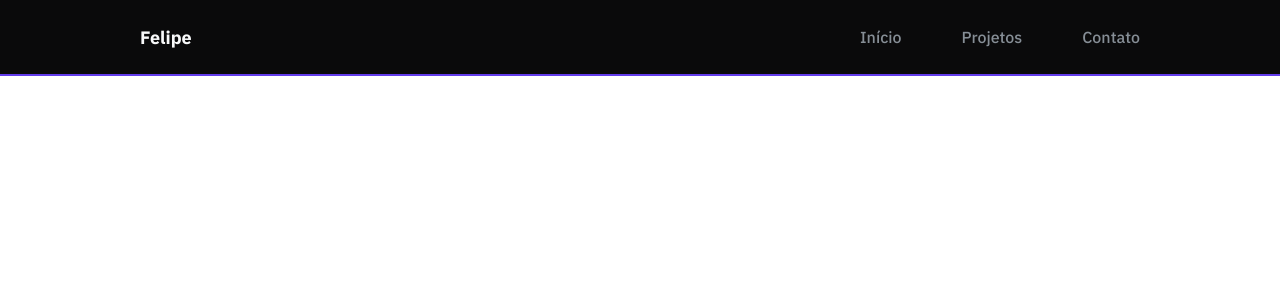
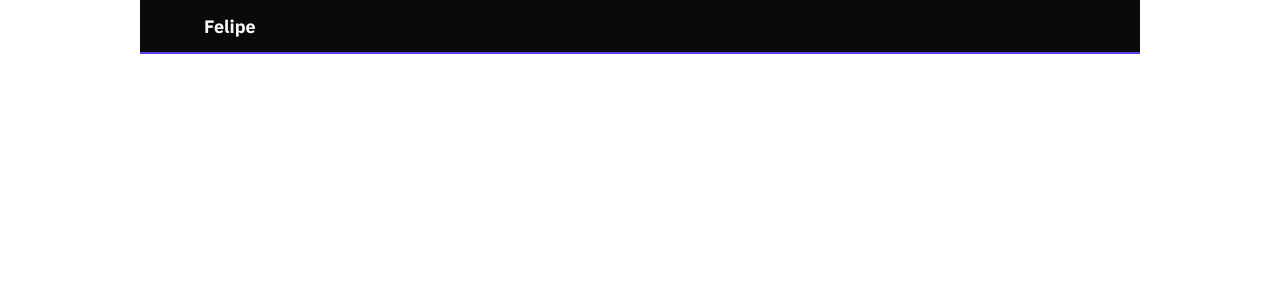
Before and after one commit to felipesindeaux/portfolio, a Next.js app: page / in a window 1280 px wide. Shown: the top 300 px of the page. Built offline with nearby package versions, Linux system fonts and the light colour scheme.

Commit message:
feat: header animation

```diff
--- a/components/Header/index.tsx
+++ b/components/Header/index.tsx
@@ -9,7 +9,7 @@ import {
   Wrapper,
 } from "./styled";
 
-export interface HeaderProps extends HTMLAttributes<HTMLDivElement> {
+export interface StyledProps extends HTMLAttributes<HTMLDivElement> {
   children: ReactNode;
   isOpen: boolean;
 }
@@ -22,14 +22,15 @@ const Header = () => {
   };
 
   return (
-    <Wrapper isOpen={isOpen}>
-      <Container>
+    <Wrapper>
+      <Container isOpen={isOpen}>
         <Content>
           <h1>Felipe</h1>
           <HamburguerMenu onClick={toggleMenu}>
             {isOpen ? <HiOutlineX /> : <HiMenu />}
           </HamburguerMenu>
         </Content>
+      </Container>
       <Navigator isOpen={isOpen}>
         <Link
           to="headerCopy"
@@ -63,7 +64,6 @@ const Header = () => {
           Contato
         </Link>
       </Navigator>
-      </Container>
     </Wrapper>
   );
 };
--- a/components/Header/styled.ts
+++ b/components/Header/styled.ts
@@ -1,14 +1,11 @@
 import styled from "styled-components";
 
-import { HeaderProps } from ".";
+import { StyledProps } from ".";
 
-export const Wrapper = styled.header<HeaderProps>`
+export const Wrapper = styled.header`
   width: 100%;
-  height: ${({ isOpen }) => (isOpen ? "250px" : "76px")};
-  background-color: var(--grey-0);
-  border-bottom: 2px solid var(--color-primary);
   display: flex;
-  justify-content: center;
+  flex-direction: column;
   align-items: center;
   position: fixed;
   top: 0;
@@ -18,12 +15,17 @@ export const Wrapper = styled.header<HeaderProps>`
   }
 `;
 
-export const Container = styled.div`
-  width: 90%;
-  height: 100%;
+export const Container = styled.div<StyledProps>`
+  width: 100%;
+  padding: 0% 5%;
+  height: 76px;
+  background-color: var(--grey-0);
+  border-bottom: ${({ isOpen }) =>
+    isOpen ? "none" : "2px solid var(--color-primary)"};
   display: flex;
   flex-direction: column;
   justify-content: center;
+  transition: all 0.3s;
 
   @media (min-width: 750px) {
     flex-direction: row;
@@ -71,12 +73,19 @@ export const HamburguerMenu = styled.div`
   }
 `;
 
-export const Navigator = styled.nav<HeaderProps>`
-  margin-top: 35px;
-  height: 140px;
-  display: ${({ isOpen }) => (isOpen ? "flex" : "none")};
+export const Navigator = styled.nav<StyledProps>`
+  width: 100%;
+  height: ${({ isOpen }) => (isOpen ? "247px" : "0px")};
+  padding: 0% 5%;
+  position: relative;
+  top: ${({ isOpen }) => (isOpen ? "0px" : "0px")};
+  background-color: var(--grey-0);
+  border-bottom: 2px solid var(--color-primary);
+  display: flex;
+  opacity: ${({ isOpen }) => (isOpen ? "1" : "0")};
   flex-direction: column;
-  justify-content: space-between;
+  justify-content: space-around;
+  transition: all 0.3s;
 
   .active {
     color: var(--grey-4);
```
Lines whose indentation alone changed are shown as unchanged.
